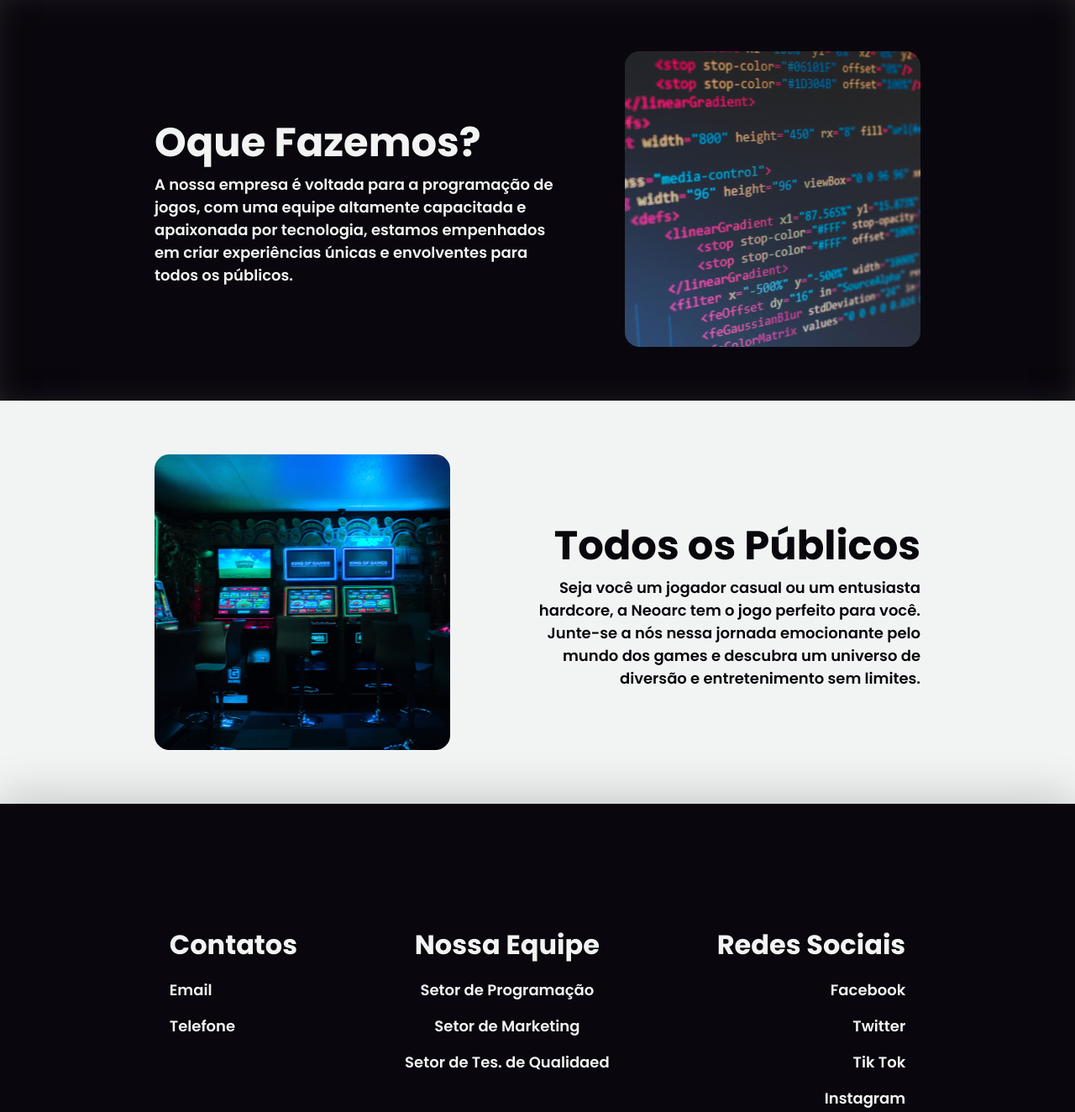
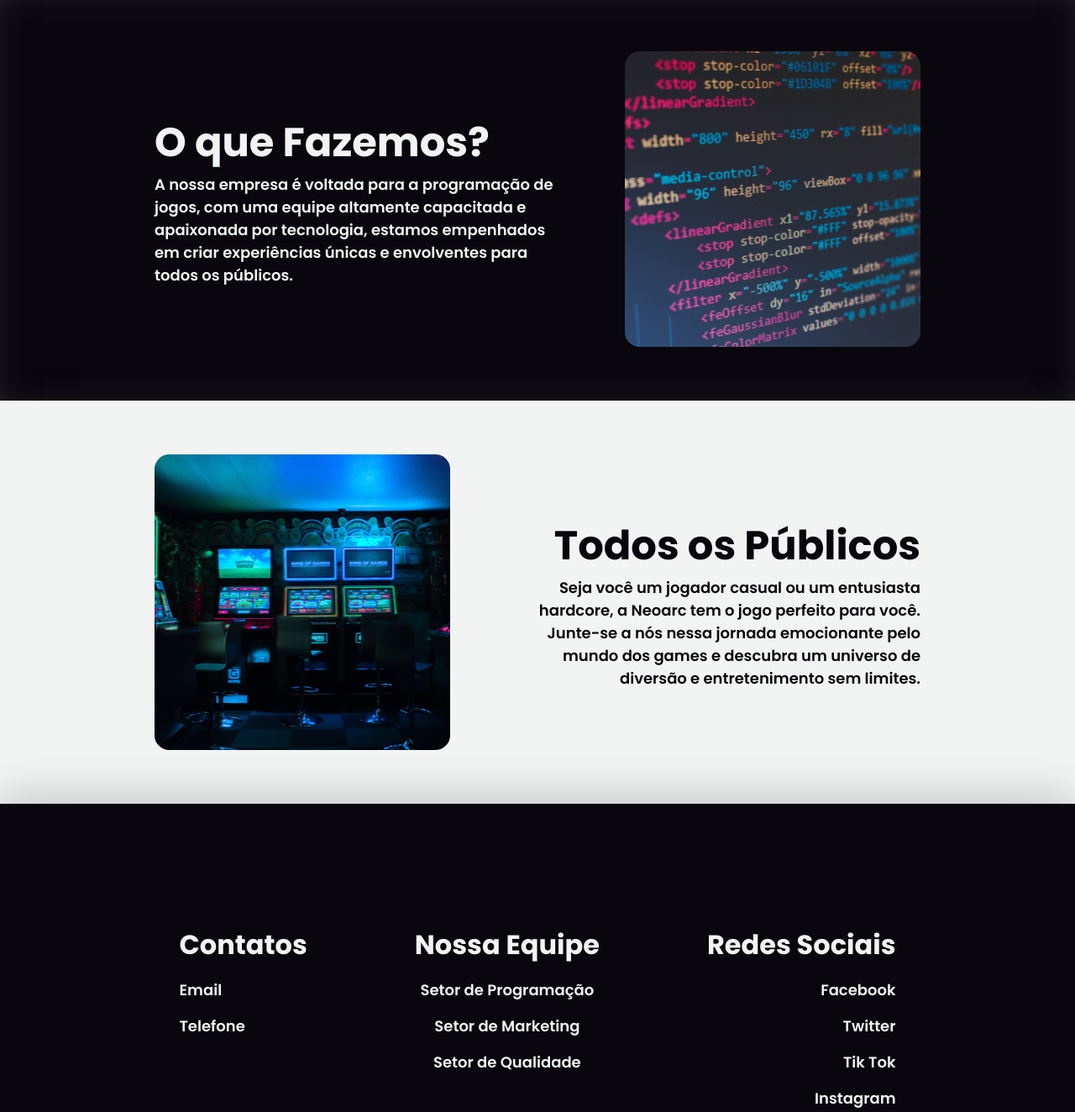
Before and after one commit to KleberFilho1/Neoarc, a plain HTML site: page Site/index.html in a window 1280 px wide. Shown: the part 1380-2704 px from the top of the page at 84% size. Drawn offline with Linux system fonts and the light colour scheme; a web font is replaced by a local one.

Commit message:
Correção de palavras

```diff
--- a/Site/Style/style.css
+++ b/Site/Style/style.css
@@ -56,7 +56,7 @@ h1{
     display: flex;
     align-items: center;
     justify-content: flex-start;
-    gap: 48.5vh;
+    gap: 25vw;
     align-self: center;
     background-color: var(--color01);
     height: 2.9rem;
--- a/Site/index.html
+++ b/Site/index.html
@@ -50,7 +50,7 @@
         <section class='sobre-section-black' >
 
             <article class="texto-esquerda">
-                <h1>Oque Fazemos?</h1>
+                <h1>O que Fazemos?</h1>
                 <h4>A nossa empresa é voltada para a programação de jogos, com uma equipe altamente capacitada e apaixonada por tecnologia, estamos empenhados em criar experiências únicas e envolventes para todos os públicos.
                 </h4>
             </article>
@@ -86,7 +86,7 @@
             <h1>Nossa Equipe</h1>
             <h4>Setor de Programação</h4>
             <h4>Setor de Marketing</h4>
-            <h4>Setor de Tes. de Qualidaed</h4>
+            <h4>Setor de Qualidade</h4>
         </nav>
 
         <nav class="contatos" id="contatos_direita">
```
